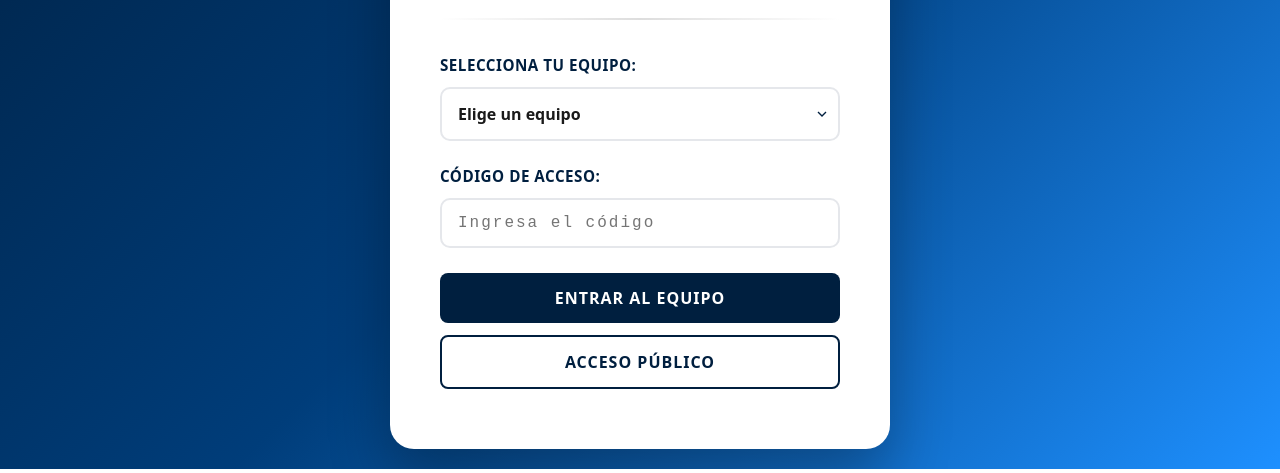
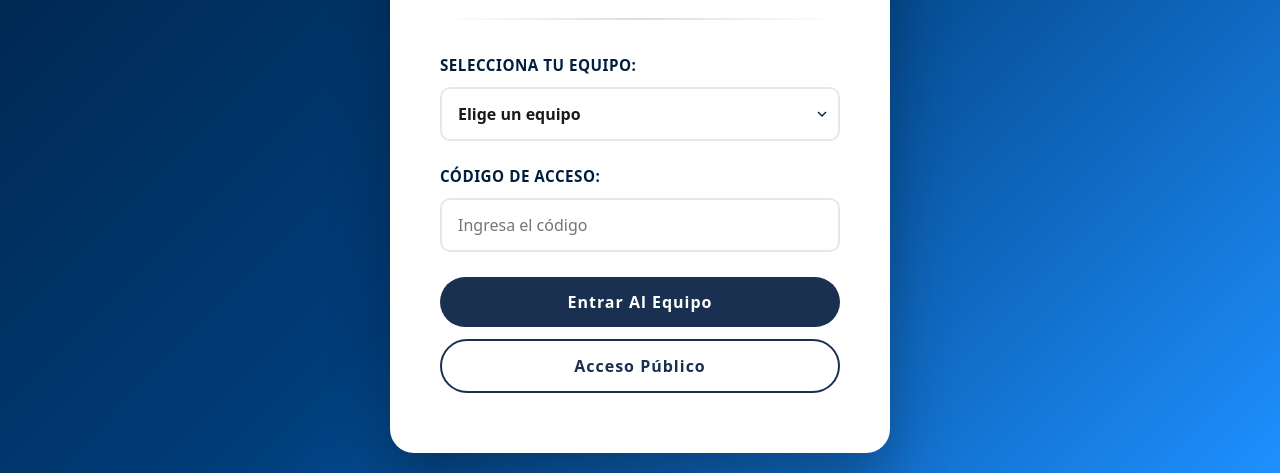
Before and after one commit to pablopradda/ograncamino-agentes, a website: page public/index.html in a window 1280 px wide. Shown: the part 345-818 px from the top of the page. Drawn offline with Linux system fonts and the light colour scheme.

Commit message:
Update index.html

```diff
--- a/public/index.html
+++ b/public/index.html
@@ -175,35 +175,35 @@
             border: 2px solid #e5e7eb;
             border-radius: 10px;
             font-size: 1rem;
-            font-family: 'Courier New', monospace;
-            letter-spacing: 2px;
+            font-family: system-ui, -apple-system, 'Segoe UI', Roboto, 'Helvetica Neue', sans-serif;
+            letter-spacing: 0px;
             transition: all 0.2s;
         }
 
         .code-input input:focus {
             outline: none;
-            border-color: #1e90ff;
-            box-shadow: 0 0 0 4px rgba(30, 144, 255, 0.1);
+            border-color: #3FACC3;
+            box-shadow: 0 0 0 4px rgba(63, 172, 195, 0.1);
         }
 
         .login-btn {
             width: 100%;
             padding: 14px;
-            background: #001f3f;
+            background: #1A3050;
             color: white;
             border: none;
-            border-radius: 8px;
+            border-radius: 50px;
             font-size: 1rem;
-            font-weight: 700;
+            font-weight: 600;
             cursor: pointer;
-            transition: background 0.2s;
+            transition: background 0.3s ease;
             margin-bottom: 12px;
-            text-transform: uppercase;
+            text-transform: capitalize;
             letter-spacing: 1px;
         }
 
         .login-btn:hover:not(:disabled) {
-            background: #003d7a;
+            background: #3FACC3;
         }
 
         .login-btn:disabled {
@@ -215,19 +215,21 @@
             width: 100%;
             padding: 14px;
             background: white;
-            color: #001f3f;
-            border: 2px solid #001f3f;
-            border-radius: 8px;
+            color: #1A3050;
+            border: 2px solid #1A3050;
+            border-radius: 50px;
             font-size: 1rem;
-            font-weight: 700;
+            font-weight: 600;
             cursor: pointer;
-            transition: background 0.2s;
-            text-transform: uppercase;
+            transition: all 0.3s ease;
+            text-transform: capitalize;
             letter-spacing: 1px;
         }
 
         .public-btn:hover {
-            background: #f5f5f5;
+            background: #3FACC3;
+            color: white;
+            border-color: #3FACC3;
         }
 
         .error-message {
```
